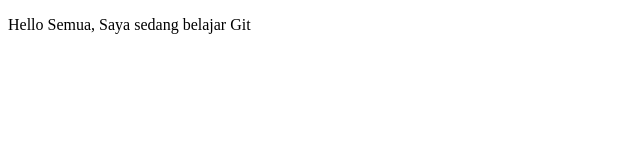
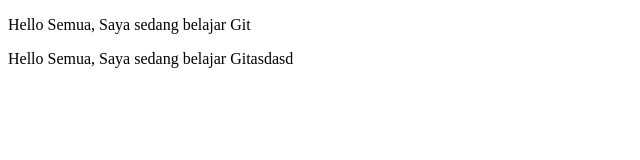
Before and after one commit to ersyadfadillah/testla01, a plain HTML site: page index.html in a window 1280 px wide. Shown: the whole page, without its empty margins (0-640 px from the left). Drawn offline with Linux system fonts and the light colour scheme.

Commit message:
commit revisi lagi  ndan

```diff
--- a/index.html
+++ b/index.html
@@ -7,4 +7,7 @@
     <body>
         <p>Hello Semua, Saya sedang belajar Git</p>
     </body>
+    <body>
+        <p>Hello Semua, Saya sedang belajar Gitasdasd</p>
+    </body>
 </html>
```
